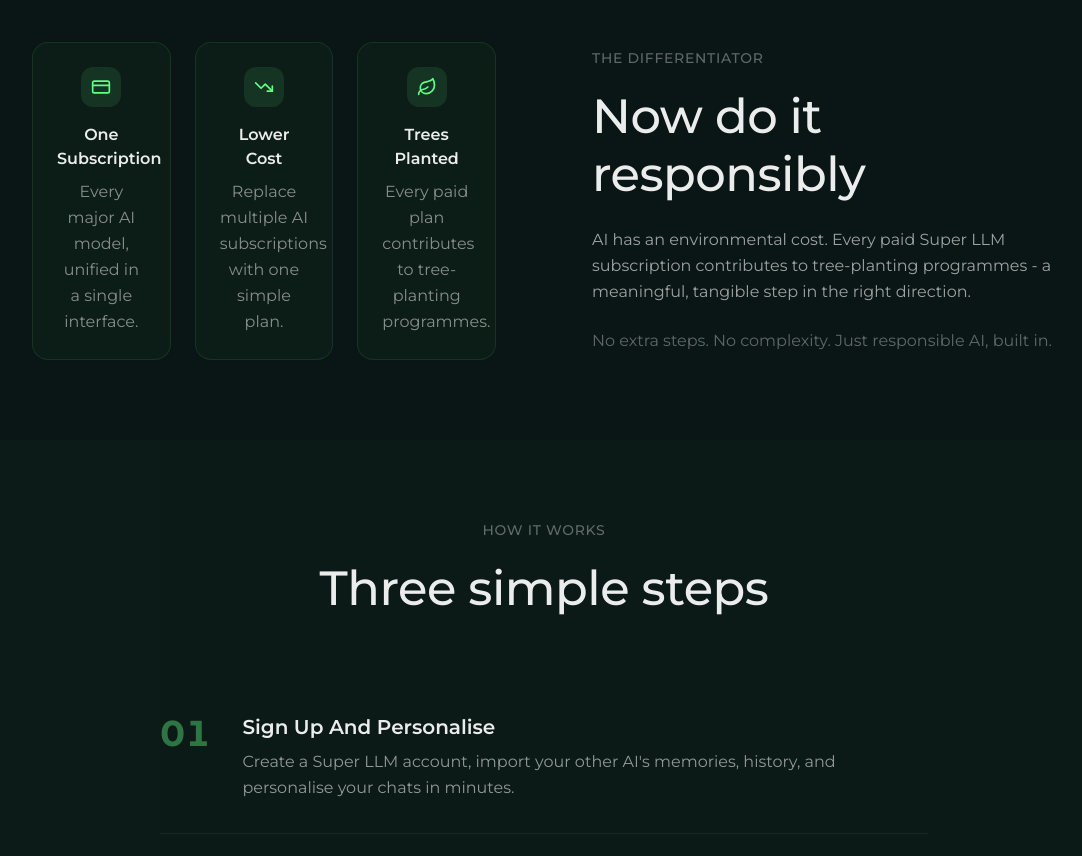
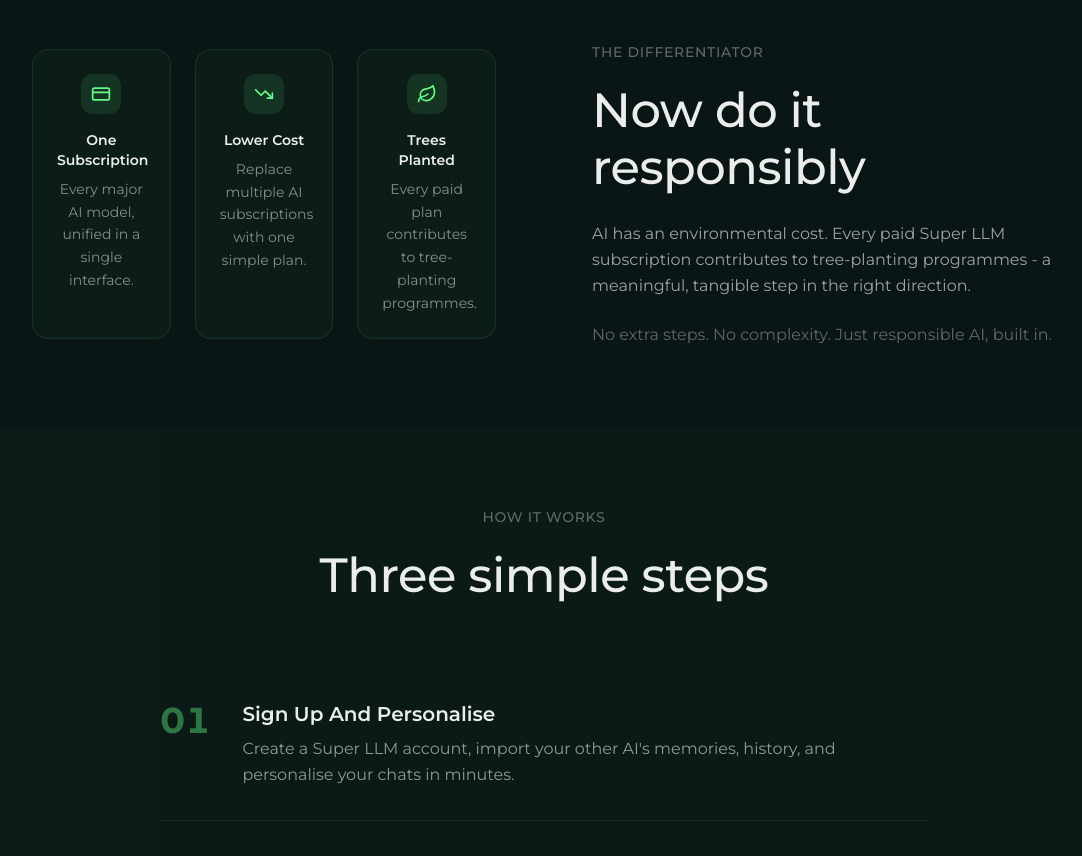
Before and after one commit to Mubarakodeh/SuperLLM2LandingPage, a React (Vite) app: page / in a window 1280 px wide. Shown: the part 2460-3316 px from the top of the page, without its empty margins (96-1178 px from the left). Built offline with nearby package versions, Linux system fonts and the light colour scheme.

Commit message:
Adjust differentiator card text to text-sm

```diff
--- a/src/pages/CancelLandingPage.tsx
+++ b/src/pages/CancelLandingPage.tsx
@@ -680,8 +680,8 @@ const CancelLandingContent = () => {
                       >
                         <Icon className="w-5 h-5" style={{ color: '#62FF84' }} />
                       </div>
-                      <p className="text-base font-semibold mb-2" style={{ color: colors.text.primary }}>{title}</p>
-                      <p className="text-base leading-relaxed" style={{ color: isDark ? 'rgba(255,255,255,0.5)' : colors.text.secondary }}>
+                      <p className="text-sm font-semibold mb-2" style={{ color: colors.text.primary }}>{title}</p>
+                      <p className="text-sm leading-relaxed" style={{ color: isDark ? 'rgba(255,255,255,0.5)' : colors.text.secondary }}>
                         {desc}
                       </p>
                     </div>
```
